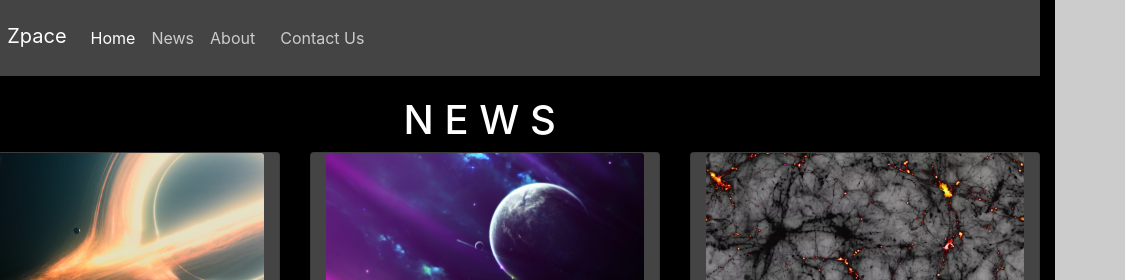
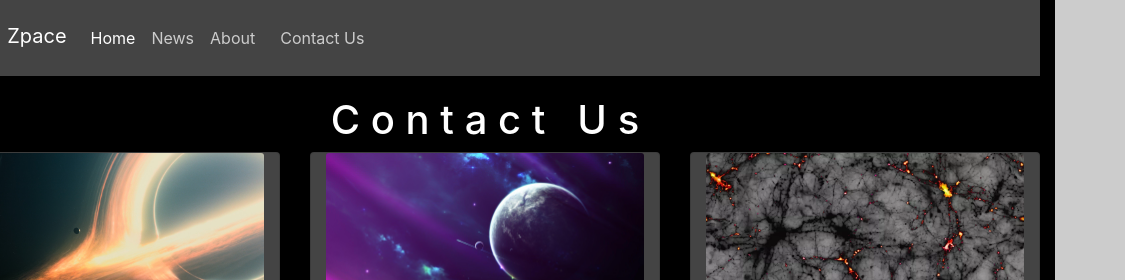
Before and after one commit to GaruVA/NSBMSite, a plain HTML site: page contactus.html in a window 1280 px wide. Shown: the top 280 px of the page, 155-1280 px from the left. Drawn offline with Linux system fonts and the light colour scheme.

Commit message:
Update contactus.html

```diff
--- a/contactus.html
+++ b/contactus.html
@@ -23,7 +23,7 @@
           </ul>
 </div>
       </nav>
-<h1 class="text-center">N E W S&nbsp;</h1>
+<h1 class="text-center">C o n t a c t&nbsp; &nbsp;U s</h1>
       <div class="row" id="row">
         <div class="col-lg-4">
           <div class="card col-md-4 col-lg-12"> <img class="card-img-top img-fluid" src="images/9.jpg" alt="Card image cap">
```
